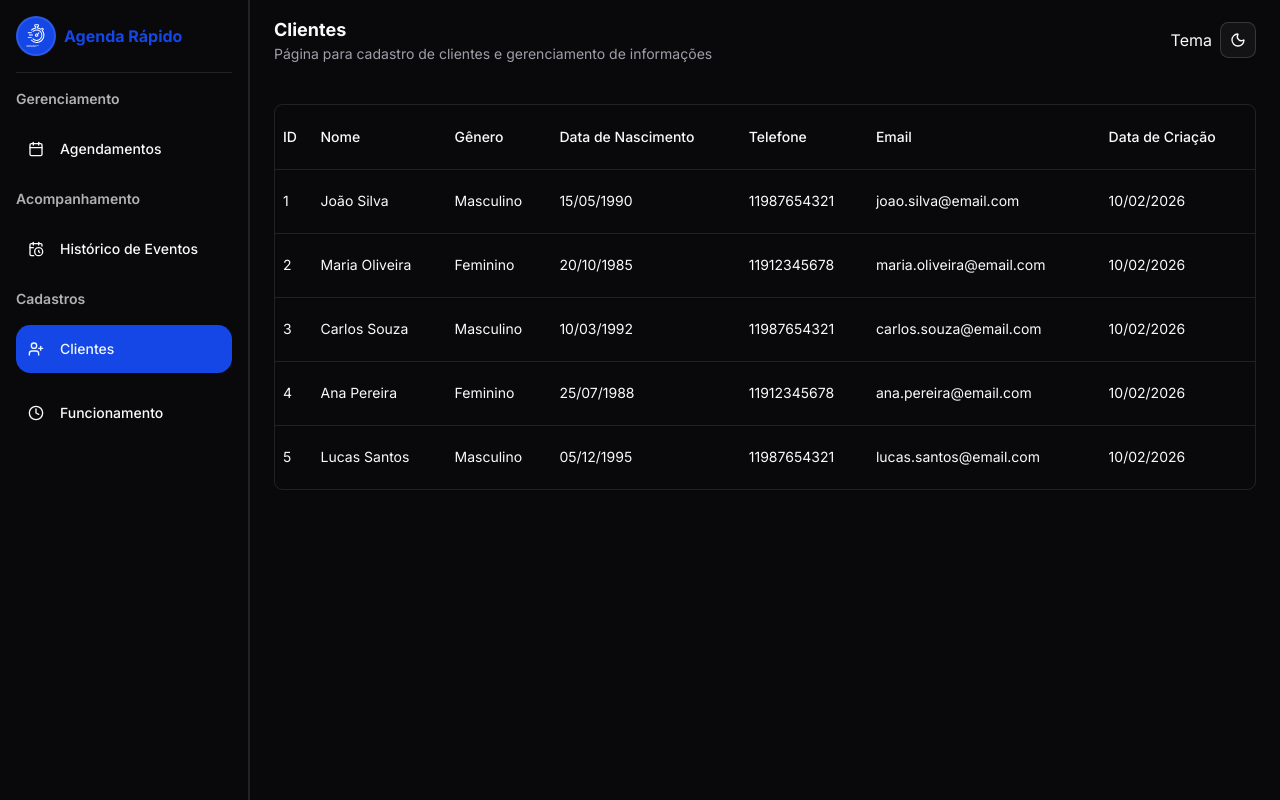
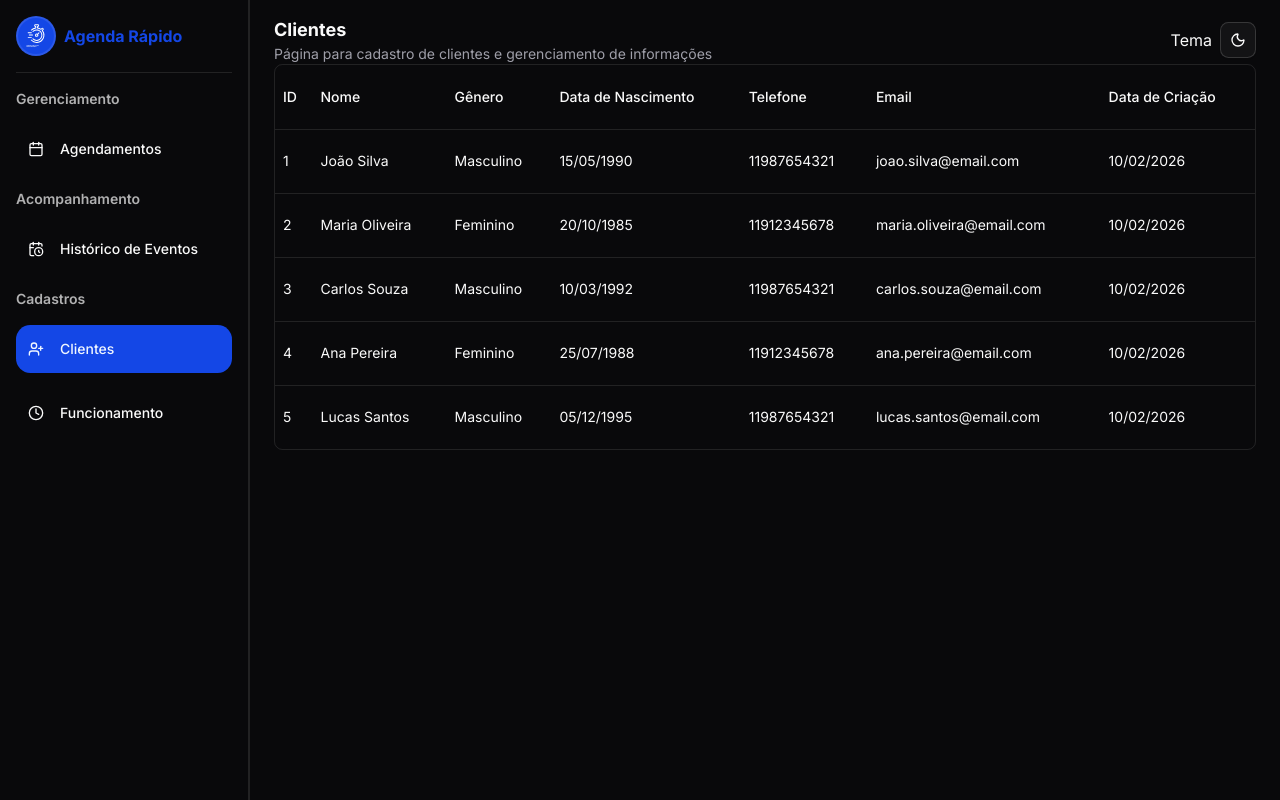
Before and after one commit to victors21dev/agenda-rapido, a React (Vite) app: page /clientes in a window 1280 px wide. Built offline with nearby package versions, Linux system fonts and the light colour scheme.

Commit message:
style: Remove vertical padding from div datatable

```diff
--- a/src/pages/Clients/index.tsx
+++ b/src/pages/Clients/index.tsx
@@ -16,7 +16,7 @@
           description="Página para cadastro de clientes e gerenciamento de informações"
         />
       </div>
-      <div className="container mx-auto py-10">
+      <div className="container mx-auto">
         <DataTable columns={columns} data={data} />
       </div>
     </LayoutDefaultDesktop>
--- a/src/pages/History/index.tsx
+++ b/src/pages/History/index.tsx
@@ -17,7 +17,7 @@
           description="Acompanhe aqui todo seu histórico de eventos"
         />
       </div>
-      <div className="container mx-auto py-10">
+      <div className="container mx-auto">
         <DataTable columns={columns} data={data} />
       </div>
     </LayoutDefaultDesktop>
--- a/src/pages/Scheduling/index.tsx
+++ b/src/pages/Scheduling/index.tsx
@@ -18,7 +18,7 @@
           description="Página de agendamento de serviços"
         />
       </div>
-      <div className="container mx-auto py-10">
+      <div className="container mx-auto">
         <DataTable columns={columns} data={data} />
       </div>
     </LayoutDefaultDesktop>
```
